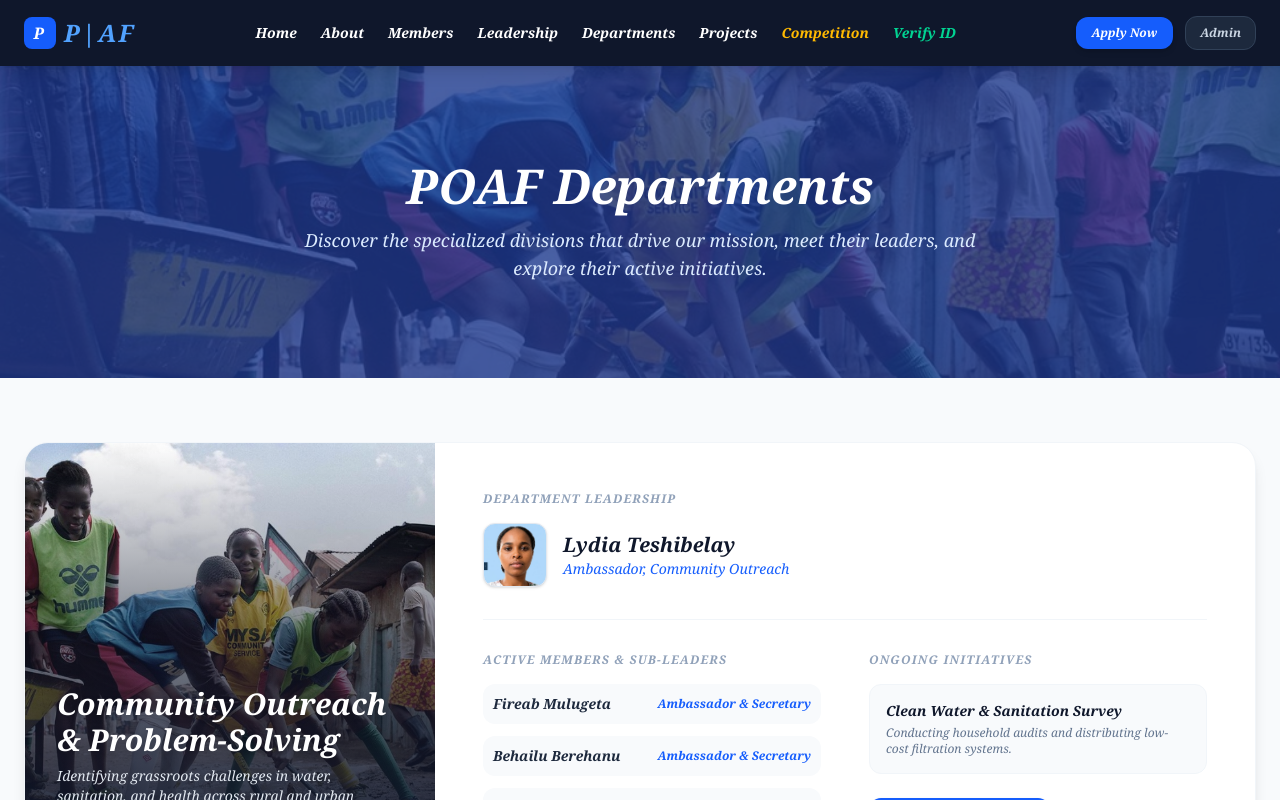
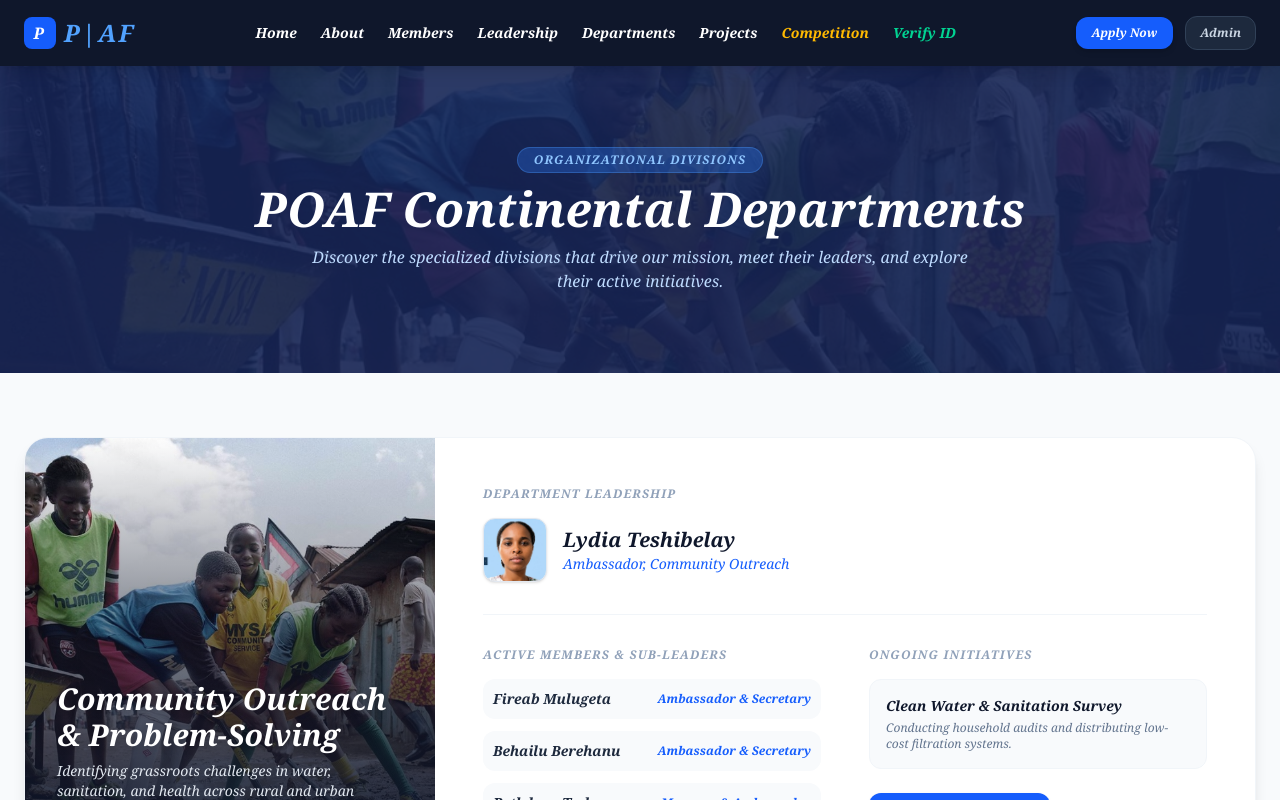
Before and after one commit to Ezra-FeelX-Us/POAF, a Next.js app: page /departments in a window 1280 px wide. Shown: the top 800 px of the page. Built offline with nearby package versions, Linux system fonts and the light colour scheme; no server answers; the database is empty.

Commit message:
Apply clean standardized default styling across departments and projects pages

```diff
--- a/src/app/(public)/departments/page.tsx
+++ b/src/app/(public)/departments/page.tsx
@@ -139,13 +139,16 @@ export default async function DepartmentsPage() {
   return (
     <div className="min-h-screen bg-slate-50">
       <div
-        className="py-24 px-6 text-center bg-cover bg-center relative"
+        className="py-16 md:py-20 px-6 text-center bg-cover bg-center relative"
         style={{ backgroundImage: "url('/images/media_1787222887149.jpg')" }}
       >
-        <div className="absolute inset-0 bg-blue-900/80"></div>
-        <div className="relative z-10 text-white animate-[slideIn_1s_ease-out]">
-          <h1 className="text-4xl md:text-5xl font-extrabold mb-4">POAF Departments</h1>
-          <p className="text-lg text-blue-100 max-w-2xl mx-auto">
+        <div className="absolute inset-0 bg-blue-950/90"></div>
+        <div className="relative z-10 text-white">
+          <div className="inline-block bg-blue-500/30 text-blue-300 font-bold px-4 py-1 rounded-full text-xs uppercase tracking-widest mb-3 border border-blue-400/30">
+            Organizational Divisions
+          </div>
+          <h1 className="text-3xl md:text-5xl font-black mb-3">POAF Continental Departments</h1>
+          <p className="text-sm md:text-base text-blue-200 max-w-2xl mx-auto">
             Discover the specialized divisions that drive our mission, meet their leaders, and explore their active initiatives.
           </p>
         </div>
--- a/src/app/(public)/projects/page.tsx
+++ b/src/app/(public)/projects/page.tsx
@@ -141,25 +141,20 @@ export default async function ProjectsPage({ searchParams }: { searchParams?: Pr
     : projectsToDisplay.filter(p => p.status.toUpperCase() === activeFilter.toUpperCase());
 
   return (
-    <div
-      className="min-h-screen bg-cover bg-fixed bg-center relative font-serif italic text-slate-900"
-      style={{ backgroundImage: "url('/images/media_1787223427061.png')" }}
-    >
-      <div className="absolute inset-0 bg-slate-950/80 backdrop-blur-[2px]"></div>
-
+    <div className="min-h-screen bg-slate-900 text-slate-100 relative font-serif italic">
       {/* Header Banner */}
       <div
-        className="py-24 px-6 text-center bg-cover bg-center relative z-10"
+        className="py-16 md:py-20 px-6 text-center bg-cover bg-center relative z-10"
         style={{ backgroundImage: "url('/images/media_1787222887149.jpg')" }}
       >
-        <div className="absolute inset-0 bg-blue-950/85"></div>
-        <div className="relative z-10 text-white max-w-4xl mx-auto animate-[slideIn_1s_ease-out]">
-          <div className="inline-block bg-blue-500/30 text-blue-300 font-bold px-4 py-1.5 rounded-full text-xs uppercase tracking-widest mb-4 border border-blue-400/30">
+        <div className="absolute inset-0 bg-blue-950/90"></div>
+        <div className="relative z-10 text-white max-w-4xl mx-auto">
+          <div className="inline-block bg-blue-500/30 text-blue-300 font-bold px-4 py-1 rounded-full text-xs uppercase tracking-widest mb-3 border border-blue-400/30">
             Measurable Pan-African Impact
           </div>
-          <h1 className="text-4xl md:text-6xl font-black mb-4">Projects & Impact Reports</h1>
-          <p className="text-base md:text-lg text-blue-200 max-w-2xl mx-auto">
-            From proposal and peer review to field implementation and verified impact reporting.
+          <h1 className="text-3xl md:text-5xl font-black mb-3">Projects & Impact Reports</h1>
+          <p className="text-sm md:text-base text-blue-200 max-w-2xl mx-auto">
+            Explore continuous project proposals, ongoing initiatives, and verified completion reports driven by POAF student pioneers.
           </p>
         </div>
       </div>
```
